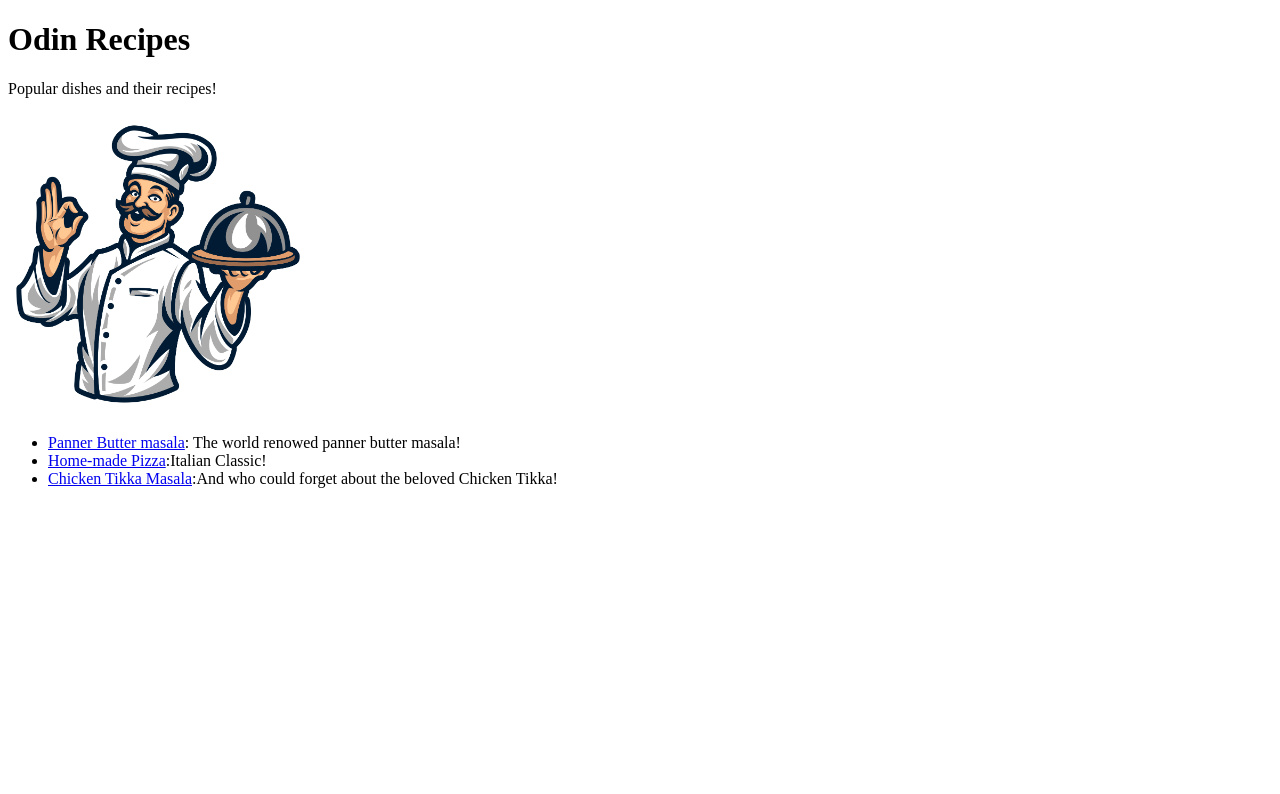
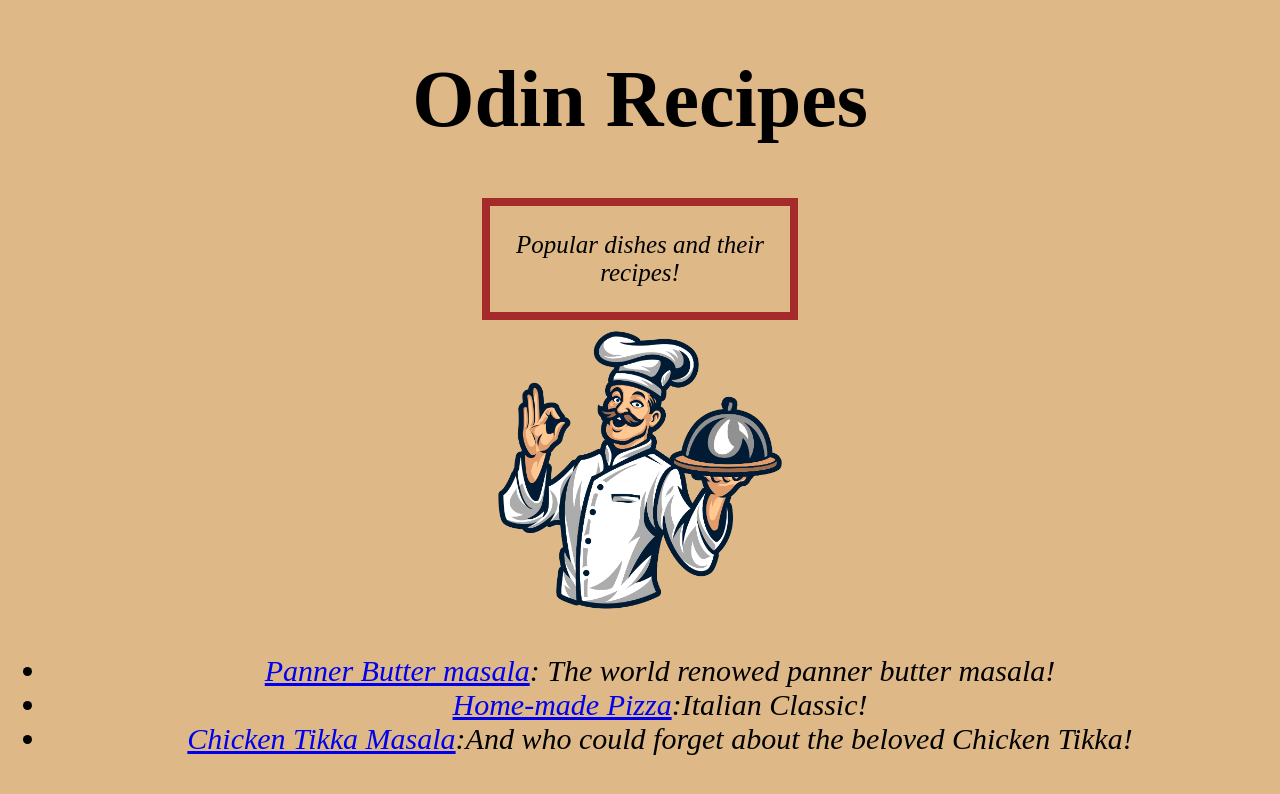
Before and after one commit to mohitxya/odin-recipes, a plain HTML site: page index.html in a window 1280 px wide. Drawn offline with Linux system fonts and the light colour scheme.

Commit message:
change style

```diff
--- a/index.html
+++ b/index.html
@@ -4,16 +4,23 @@
     <meta charset="UTF-8">
     <meta name="viewport" content="width=device-width, initial-scale=1.0">
     <title>Recipes</title>
+    <link rel="stylesheet" href="./style.css">
 </head>
 <body>
-    <h1>Odin Recipes</h1>
-    <p>Popular dishes and their recipes!</p>
+    <h1 class="center title">Odin Recipes</h1>
+    <div id="box">
+    <p class="center" style="font-size: 25px;"><em>Popular dishes and their recipes!<em></p>
+    </div>
+    <div class="center">
     <img src="./images/chef.png" alt="cartoon chef!" width="300">
-    <ul>
+    </div>
+    <div class="center">
+    <ul class="list">
         <li><a href="./recipes/pannerbutter.html">Panner Butter masala</a>: The world renowed panner butter masala!</li>
         <li><a href="./recipes/homepizza.html">Home-made Pizza</a>:Italian Classic!</li>
         <li><a href="./recipes/chickentikka.html">Chicken Tikka Masala</a>:And who could forget about the beloved Chicken Tikka!</li>
     </ul>
+    </div>
 
 </body>
 </html>
--- /dev/null
+++ b/style.css
@@ -0,0 +1,36 @@
+.center.title
+{
+    font-size: 80px;
+    font-weight: bold;
+}
+.center
+{
+    text-align: center;
+}
+body{
+    background-color: burlywood;
+}
+#aba
+{
+    font-size: 50px;
+}
+div.center
+{
+    text-align: center;
+}
+.center .list
+{
+    font-size: 30px;
+    text-align: center;
+}
+
+
+#box {
+    width: 300px; /* Define a width for the box */
+    margin: 0 auto; /* Center the box horizontally */
+    border: solid brown 8px; /* Move the border here for better styling */
+}
+
+#box .center {
+    text-align: center; /* Center the text inside the box */
+}
```
Also changed, not shown: recipes/chickentikka.html (+5 -1 lines), recipes/homepizza.html (+5 -1 lines), recipes/pannerbutter.html (+9 -1 lines).
